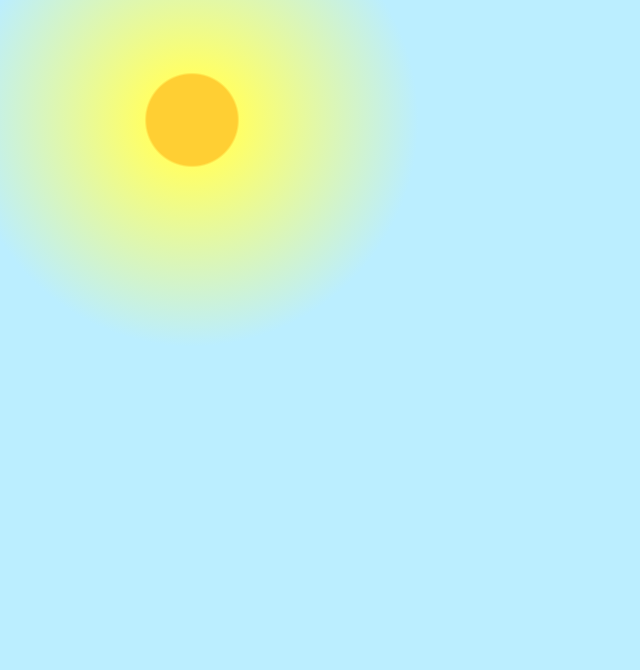
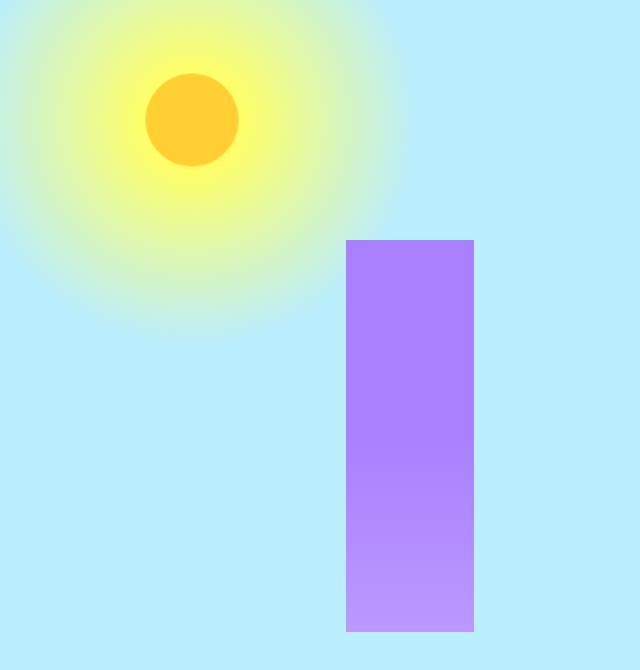
Before and after one commit to satyasaadhika/city-skyline, a plain HTML site: page index.html in a window 1280 px wide. Shown: the whole page, without its empty margins (0-640 px from the left). Drawn offline with Linux system fonts and the light colour scheme.

Commit message:
styled the building

```diff
--- a/styles.css
+++ b/styles.css
@@ -48,3 +48,29 @@ body {
         #bbeeff 100%
       );
 }
+/* BACKGROUND BUILDINGS - "bb" stands for "background building" */
+.bb1 {
+    width: 10%;
+    height: 70%;
+}
+
+.bb1a {
+    width: 70%;
+}
+
+.bb1b {
+    width: 80%;
+}
+
+.bb1c {
+    width: 90%;
+}
+
+.bb1d {
+    width: 100%;
+    height: 70%;
+    background: linear-gradient(
+        var(--building-color1) 50%,
+        var(--window-color1)
+      );
+}
```
